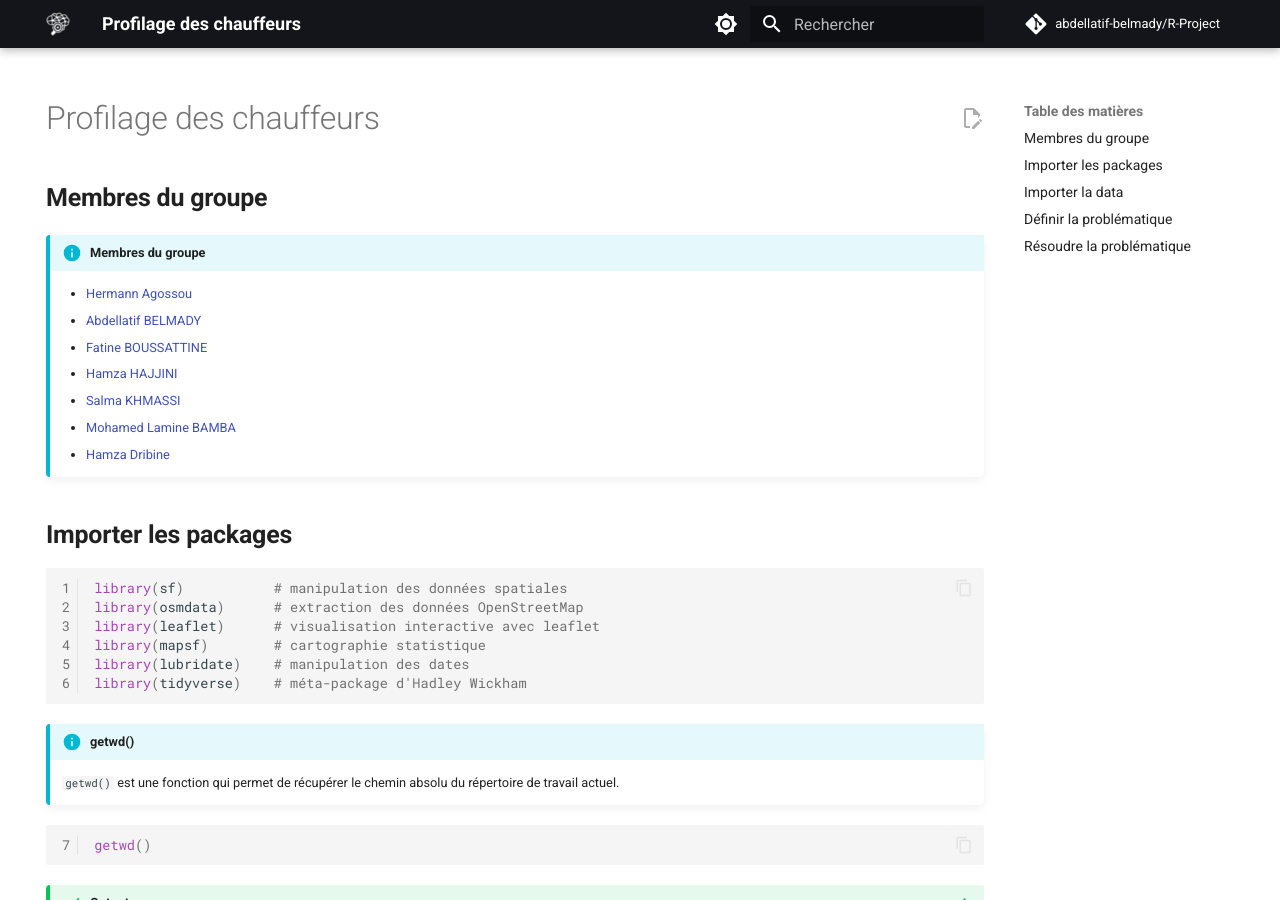
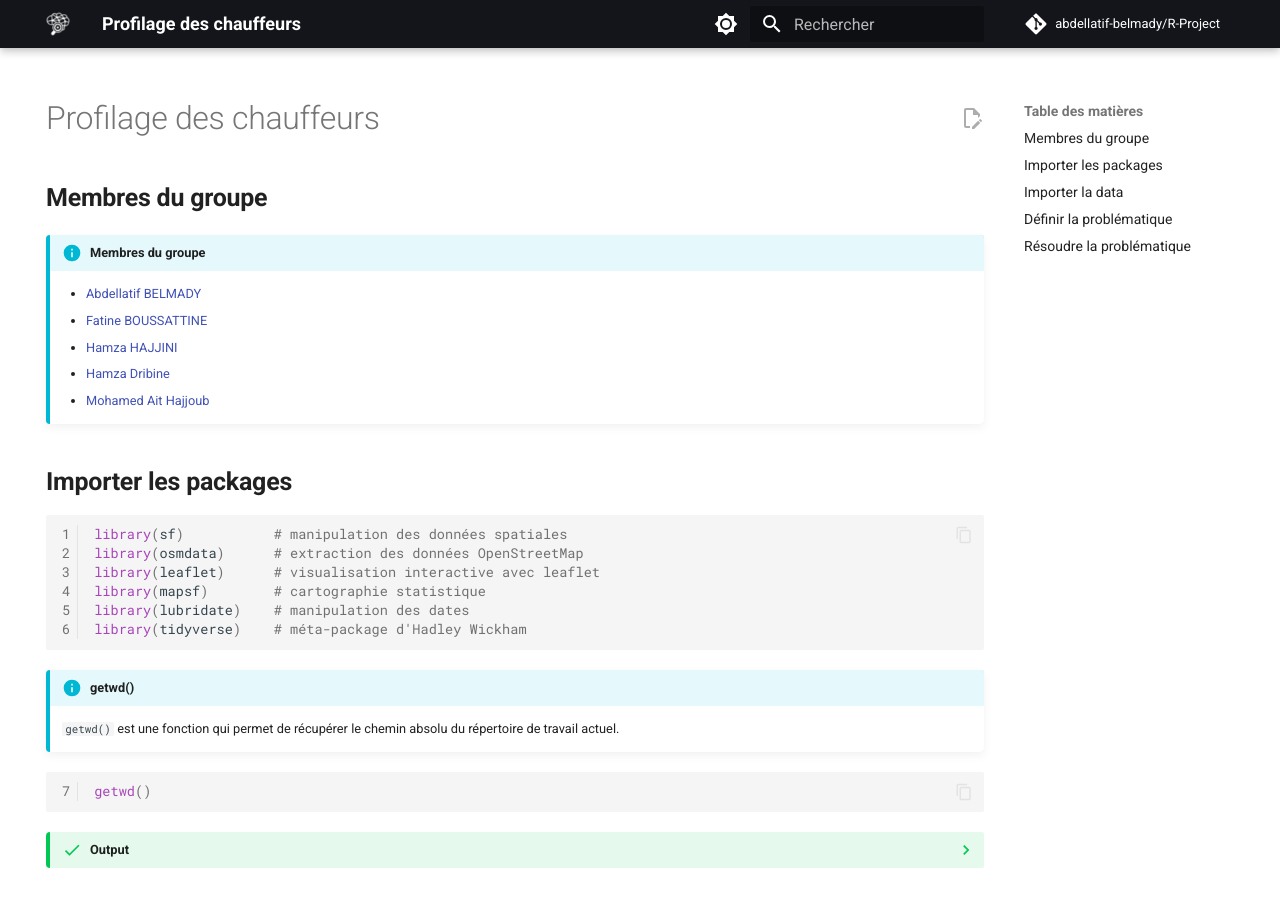
Before and after one commit to abdellatif-belmady/R-Project, an MkDocs documentation site: the page built from docs/index.md, in a window 1280 px wide and 900 px high. Built offline with MkDocs 1.6.1 and Material for MkDocs 9.7.7, drawn with Linux system fonts in a browser that asks for light colours; comment, search, counter and statistics services are not loaded.

Commit message:
Update index.md

```diff
--- a/docs/index.md
+++ b/docs/index.md
@@ -7,13 +7,11 @@ hide:
 ## **Membres du groupe**
 
 !!! Info "Membres du groupe"
-    - [Hermann Agossou](https://github.com/hermann-web/)
     - [Abdellatif BELMADY](https://github.com/Abdellatif-belmady/)
     - [Fatine BOUSSATTINE](https://github.com/FatineDev/)
     - [Hamza HAJJINI](https://github.com/HAJJINIHamza/)
-    - [Salma KHMASSI](https://github.com/KHSalma04/)
-    - [Mohamed Lamine BAMBA](https://github.com/limto18/)
     - [Hamza Dribine](https://github.com/hamza-dri/)
+    - [Mohamed Ait Hajjoub](https://github.com/)
 
 ## **Importer les packages**
 
```
